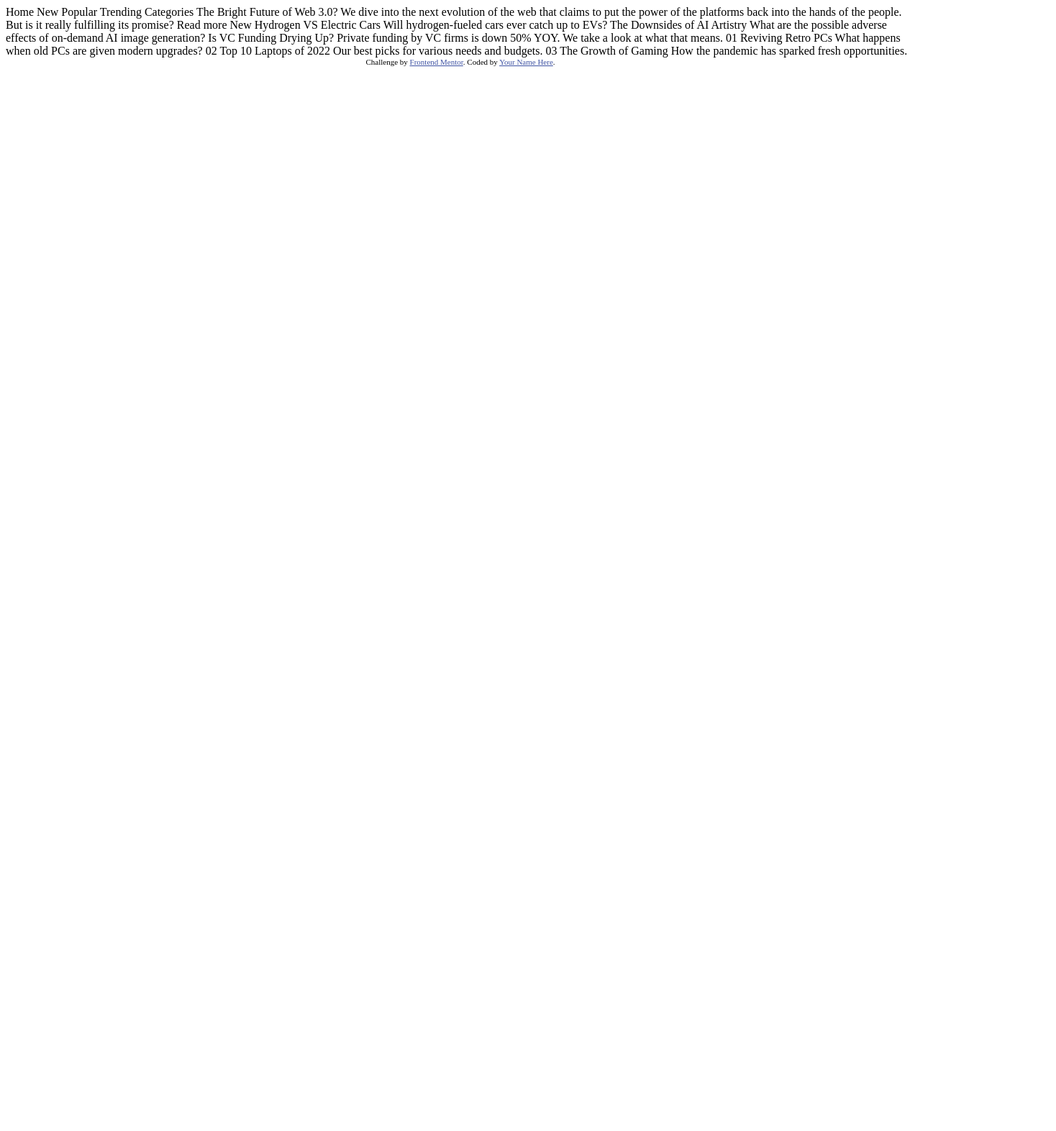
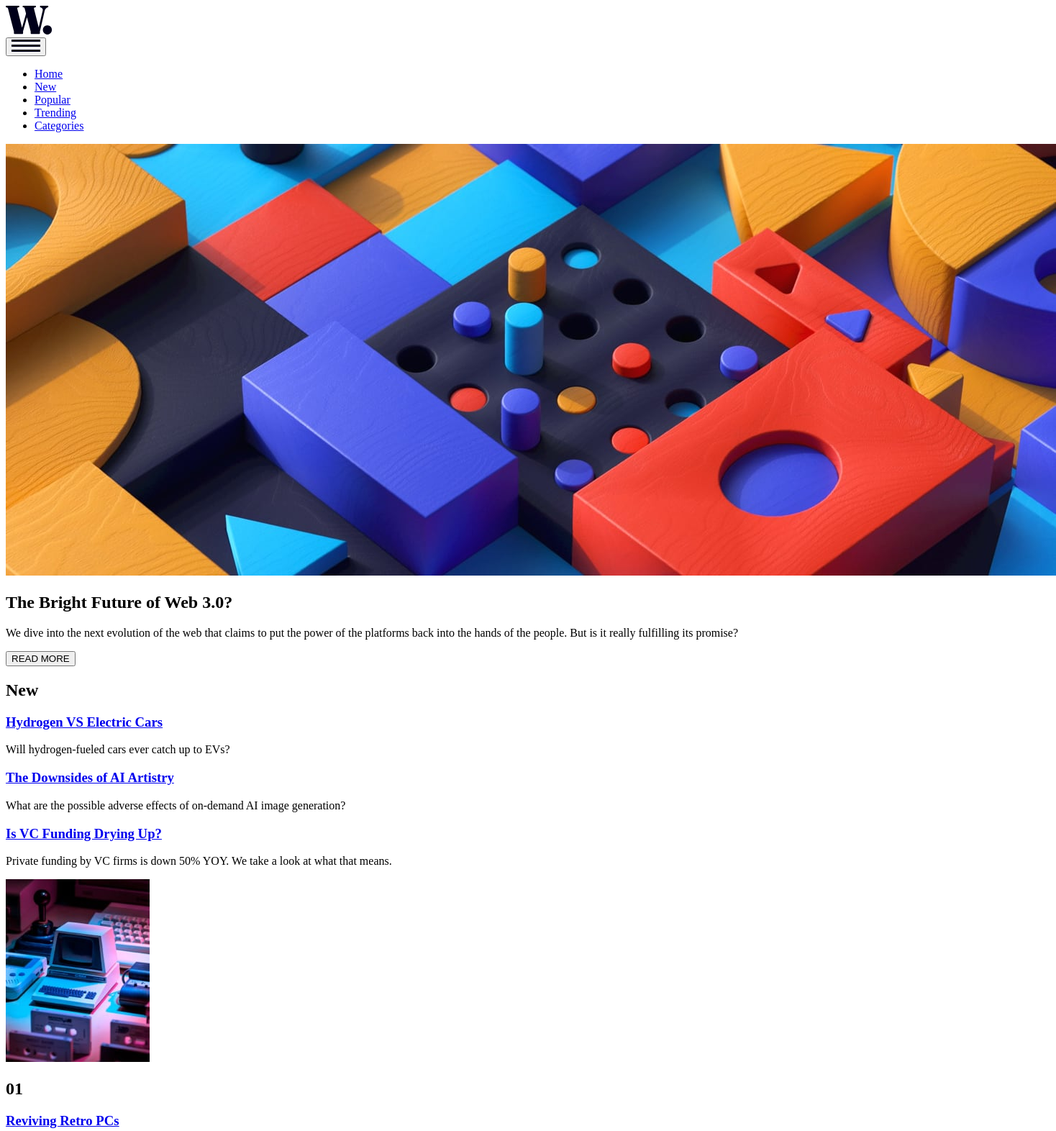
Before and after one commit to hadreemustaffa/news-homepage, a plain HTML site: page index.html in a window 1280 px wide. Shown: the top 1572 px of the page at 72% size, 1468 px wide, since content can reach past the window. Before the commit the page ends 800 px from the top, so only its background shows below. Drawn offline with Linux system fonts and the light colour scheme.

Commit message:
create document structure

```diff
--- a/index.html
+++ b/index.html
@@ -1,60 +1,124 @@
 <!DOCTYPE html>
 <html lang="en">
+
 <head>
   <meta charset="UTF-8">
-  <meta name="viewport" content="width=device-width, initial-scale=1.0"> <!-- displays site properly based on user's device -->
+  <meta name="viewport" content="width=device-width, initial-scale=1.0">
+  <link rel="icon" type="image/png" sizes="32x32" href="./assets/images/favicon-32x32.png">
+  <link rel="stylesheet" href="style.css">
+  <title>Frontend Mentor | News homepage</title>
+</head>
 
-  <link rel="icon" type="image/png" sizes="32x32" href="./assets/images/favicon-32x32.png">
+<body>
+  <header>
+    <a href="/">
+      <img src="/assets/images/logo.svg" alt="Homepage" class="logo">
+    </a>
 
-  <title>Frontend Mentor | News homepage</title>
+    <nav aria-label="Main Menu">
+      <button id="navToggle" aria-expanded="false" aria-controls="navList">
+        <img class="toggle-icon" src="/assets/images/icon-menu.svg" alt="" aria-hidden="true">
+      </button>
 
-  <!-- Feel free to remove these styles or customise in your own stylesheet 👍 -->
-  <style>
-    .attribution { font-size: 11px; text-align: center; }
-    .attribution a { color: hsl(228, 45%, 44%); }
-  </style>
-</head>
-<body>
+      <ul id="navList">
+        <li><a href="#">Home</a></li>
+        <li><a href="#">New</a></li>
+        <li><a href="#">Popular</a></li>
+        <li><a href="#">Trending</a></li>
+        <li><a href="#">Categories</a></li>
+      </ul>
+    </nav>
+  </header>
 
-  Home
-  New
-  Popular
-  Trending
-  Categories
+  <main>
+    <div class="container">
+      <div class="top-article">
+        <picture>
+          <source media="(max-width: 767px)" srcset="/assets/images/image-web-3-mobile.jpg">
+          <source media="(min-width: 768px)" srcset="/assets/images/image-web-3-desktop.jpg">
+          <img src="/assets/images/image-web-3-mobile.jpg" alt="">
+        </picture>
+        <article class="text-container">
+          <h1 class="title">The Bright Future of Web 3.0?</h1>
+          <div class="flex column g-3">
+            <p class="text">We dive into the next evolution of the web that claims to put the power of the platforms
+              back into the hands of the
+              people.
+              But is it really fulfilling its promise?</p>
+            <button class="cta" type="button">READ MORE</button>
+          </div>
+        </article>
+      </div>
 
-  The Bright Future of Web 3.0?
+      <div class="new-articles">
+        <h2>New</h2>
+        <article>
+          <h3 class="title">
+            <a href="#">Hydrogen VS Electric Cars</a>
+          </h3>
+          <p class="text">Will hydrogen-fueled cars ever catch up to EVs?</p>
+        </article>
+        <article>
+          <h3 class="title">
+            <a href="#">The Downsides of AI Artistry</a>
+          </h3>
+          <p class="text">What are the possible adverse effects of on-demand AI image generation?</p>
+        </article>
+        <article>
+          <h3 class="title">
+            <a href="#">Is VC Funding Drying Up?</a>
+          </h3>
+          <p class="text">Private funding by VC firms is down 50% YOY. We take a look at what that means.</p>
+        </article>
+      </div>
+    </div>
 
-  We dive into the next evolution of the web that claims to put the power of the platforms back into the hands of the people.
-  But is it really fulfilling its promise?
-
-  Read more
-
-  New
-
-  Hydrogen VS Electric Cars
-  Will hydrogen-fueled cars ever catch up to EVs?
-
-  The Downsides of AI Artistry
-  What are the possible adverse effects of on-demand AI image generation?
-
-  Is VC Funding Drying Up?
-  Private funding by VC firms is down 50% YOY. We take a look at what that means.
-
-  01
-  Reviving Retro PCs
-  What happens when old PCs are given modern upgrades?
-
-  02
-  Top 10 Laptops of 2022
-  Our best picks for various needs and budgets.
-
-  03
-  The Growth of Gaming
-  How the pandemic has sparked fresh opportunities.
+    <div class="featured-articles">
+      <article>
+        <img src="/assets/images/image-retro-pcs.jpg" alt="">
+        <div class="flex column py-1 justify-between">
+          <h2 class="rank">01</h2>
+          <h3 class="title">
+            <a href="#">Reviving Retro PCs</a>
+          </h3>
+          <p class="text">What happens when old PCs are given modern upgrades?</p>
+        </div>
+      </article>
+      <article>
+        <img src="/assets/images/image-top-laptops.jpg" alt="">
+        <div class="flex column py-1 justify-between">
+          <h2 class="rank">02</h2>
+          <h3 class="title">
+            <a href="#">Top 10 Laptops of 2022</a>
+          </h3>
+          <p class="text">Our best picks for various needs and budgets.</p>
+        </div>
+      </article>
+      <article>
+        <img src="/assets/images/image-gaming-growth.jpg" alt="">
+        <div class="flex column py-1 justify-between">
+          <h2 class="rank">03</h2>
+          <h3 class="title">
+            <a href="#">The Growth of Gaming</a>
+          </h3>
+          <p class="text">How the pandemic has sparked fresh opportunities.</p>
+        </div>
+      </article>
+    </div>
+  </main>
 
   <div class="attribution">
-    Challenge by <a href="https://www.frontendmentor.io?ref=challenge" target="_blank">Frontend Mentor</a>.
-    Coded by <a href="#">Your Name Here</a>.
+    <p>Challenge by
+      <a href="https://www.frontendmentor.io?ref=challenge" target="_blank">
+        Frontend Mentor
+      </a>.
+    </p>
+    <p>Coded by
+      <a href="#">Hadree Mustaffa</a>.
+    </p>
   </div>
+
+  <script src="index.js"></script>
 </body>
+
 </html>
```
